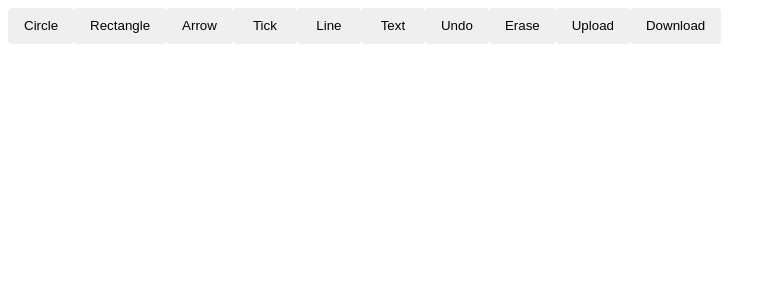
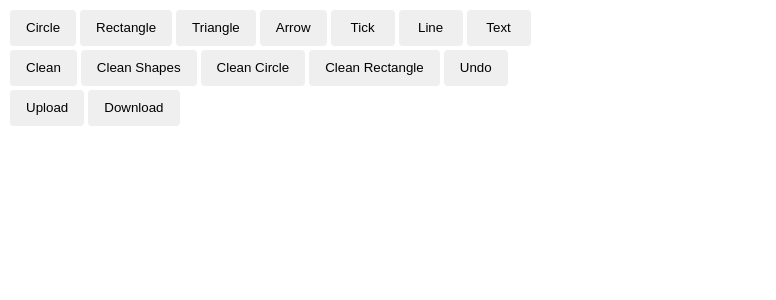
Before and after one commit to YMN-310/Image-Editor, an Angular app: page /whiteboard in a window 1280 px wide. Shown: the top 300 px of the page, without its empty margins (0-776 px from the left). Built offline with nearby package versions, Linux system fonts and the light colour scheme.

Commit message:
all except text and colour picker

```diff
--- a/src/app/shape.service.ts
+++ b/src/app/shape.service.ts
@@ -9,6 +9,7 @@ export class ShapeService {
     return new Konva.Circle({
       x: 100,
       y: 100,
+      type: 'Circle',
       radius: 70,
       // fill: 'red',
       strokeScaleEnabled: false,
@@ -16,6 +17,19 @@ export class ShapeService {
       strokeWidth: 4,
       draggable: true
     });
+  }
+  triangle(){
+    return new Konva.RegularPolygon({
+      x: 400,
+      y: 150,
+      sides: 3,
+      radius: 50,
+      type : "Triangle",
+      draggable: true,
+      stroke: 'black',
+      strokeWidth: 4,
+      strokeScaleEnabled: false,
+      });
   }
   arrow() {
     return new Konva.Arrow({
@@ -70,6 +84,7 @@ export class ShapeService {
     return new Konva.Rect({
       x: 20,
       y: 20,
+      type: 'Rectangle',
       width: 100,
       height: 50,
       // fill: 'green',
--- a/src/app/whiteboard-page/whiteboard-page.component.css
+++ b/src/app/whiteboard-page/whiteboard-page.component.css
@@ -0,0 +1,6 @@
+button{
+  margin: 2px;
+}
+#buttons{
+  position: fixed;
+}
--- a/src/app/whiteboard-page/whiteboard-page.component.html
+++ b/src/app/whiteboard-page/whiteboard-page.component.html
@@ -1,8 +1,11 @@
+<!-- <div id="" class="row"> -->
   <div class="row">
     <button mat-raised-button [color]='selectedButton["circle"] ? "primary":""'
         (click)='setSelection("circle"); addShape("circle")'>Circle</button>
     <button mat-raised-button [color]='selectedButton["rectangle"] ? "primary":""'
         (click)='setSelection("rectangle"); addShape("rectangle")'>Rectangle</button>
+    <button mat-raised-button [color]='selectedButton["triangle"] ? "primary":""'
+        (click)='setSelection("triangle"); addShape("triangle")'>Triangle</button>
     <button mat-raised-button [color]='selectedButton["arrow"] ? "primary":""'
         (click)='setSelection("arrow"); addShape("arrow")'>Arrow</button>
     <button mat-raised-button [color]='selectedButton["tick"] ? "primary":""'
@@ -11,10 +14,22 @@
         (click)='setSelection("line"); addShape("line"); erase = false'>Line</button>
     <button mat-raised-button [color]='selectedButton["text"] ? "primary":""'
         (click)='setSelection("text"); addShape("text")'>Text</button>
+  </div>
+  <div class="row">
+    <button mat-raised-button [color]='selectedButton["clean"] ? "primary":""'
+        (click)='cleanfunc();'>Clean</button>
+    <button mat-raised-button [color]='selectedButton["cleanshapes"] ? "primary":""'
+        (click)='cleanshapesfunc()'>Clean Shapes</button>
+    <button mat-raised-button [color]='selectedButton["cleancircle"] ? "primary":""'
+        (click)='cleancirclefunc()'>Clean Circle</button>
+    <button mat-raised-button [color]='selectedButton["cleanrectangle"] ? "primary":""'
+        (click)='cleanrectanglefunc()'>Clean Rectangle</button>
     <button mat-raised-button [color]='selectedButton["undo"] ? "primary":""'
         (click)='clearSelection(); setSelection("undo"); undo()'>Undo</button>
-  <button mat-raised-button [color]='selectedButton["erase"] ? "primary":""'
-      (click)='clearSelection(); setSelection("erase"); erase = true'>Erase</button>
+    <!-- <button mat-raised-button [color]='selectedButton["erase"] ? "primary":""' -->
+        <!-- (click)='clearSelection(); setSelection("erase"); erase = true'>Erase</button> -->
+  </div>
+  <div class="row">
     <button type="button" mat-raised-button (click)="fileInput.click()">
       <span>Upload</span>
       <input #fileInput type="file" (change)="imgUpload($event)" style="display:none;" />
@@ -22,4 +37,5 @@
     <button mat-raised-button [color]='selectedButton["erase"] ? "primary":""'
         (click)='downloadImage();'>Download</button>
   </div>
+<!-- </div> -->
 <div id="container"></div>
--- a/src/app/whiteboard-page/whiteboard-page.component.ts
+++ b/src/app/whiteboard-page/whiteboard-page.component.ts
@@ -20,7 +20,8 @@ export class WhiteboardPageComponent implements OnInit {
     'erase': false,
     'text': false,
     'arrow': false,
-    'tick': false
+    'tick': false,
+    'triangle': false
   }
   // reshape: Konva.Transformer = new Konva.Transformer();
   erase: boolean = false;
@@ -71,6 +72,9 @@ export class WhiteboardPageComponent implements OnInit {
     else if(type == 'tick') {
       this.addTick();
     }
+    else if(type == 'triangle') {
+      this.addTriangle();
+    }
   }
   addText() {
     const text = this.textNodeService.textNode(this.stage, this.layer);
@@ -112,7 +116,13 @@ export class WhiteboardPageComponent implements OnInit {
     this.layer.add(rectangle);
     this.stage.add(this.layer);
     this.addTransformerListeners();
-
+  }
+  addTriangle() {
+    const triangle = this.shapeService.triangle();
+    this.shapes.push(triangle);
+    this.layer.add(triangle);
+    this.stage.add(this.layer);
+    this.addTransformerListeners();
   }
   addLine() {
     this.selectedButton['line'] = true;
@@ -156,6 +166,86 @@ export class WhiteboardPageComponent implements OnInit {
     }
     this.layer.draw();
   }
+  /*****************Clean Functions *******************/
+
+  cleanBG(){
+    for (var i = 0; i < this.shapes.length; i++) {
+        // reshape.detach();
+        this.shapes[i].destroy();
+        this.shapes.splice(i, 1);
+        i--;
+    }
+  }
+
+  cleanfunc(){
+    // this.not_draw();
+    this.transformers.forEach(t => {
+      t.detach();
+    });
+    for (var i = 0; i < this.shapes.length; i++) {
+      if (this.shapes[i]["attrs"].type !== "Image") {
+        // reshape.detach();
+        this.shapes[i].destroy();
+        this.shapes.splice(i, 1);
+        i--;
+      }
+    }
+    console.log('clean',this.shapes);
+  }
+
+  cleanshapesfunc(){
+    // this.not_draw();
+    this.transformers.forEach(t => {
+      t.detach();
+    });
+    for (var i = 0; i < this.shapes.length; i++) {
+      if (
+        this.shapes[i]["attrs"].type !== "Image" &&
+        this.shapes[i]["attrs"].type !== "Text" &&
+        this.shapes[i]["attrs"].type !== "Draw"
+      ) {
+        // reshape.detach();
+        this.shapes[i].destroy();
+        this.shapes.splice(i, 1);
+        i--;
+      }
+    }
+    console.log('cleanshape',this.shapes);
+  }
+
+  cleancirclefunc(){
+    // this.not_draw();
+    this.transformers.forEach(t => {
+      t.detach();
+    });
+    for (var i = 0; i < this.shapes.length; i++) {
+      if (this.shapes[i]["attrs"].type === "Circle") {
+        // reshape.detach();
+        this.shapes[i].destroy();
+        this.shapes.splice(i, 1);
+        i--;
+      }
+    }
+    console.log('cleancircle',this.shapes);
+  }
+
+  cleanrectanglefunc(){
+    // this.not_draw();
+    this.transformers.forEach(t => {
+      t.detach();
+    });
+    for (var i = 0; i < this.shapes.length; i++) {
+      if (this.shapes[i]["attrs"].type === "Rectangle") {
+        // reshape.detach();
+        this.shapes[i].destroy();
+        this.shapes.splice(i, 1);
+        i--;
+      }
+    }
+    console.log('cleanrectangle',this.shapes);
+  }
+
+  /*****************Clean Functions *******************/
   /*****************Image Upload *******************/
   imgUpload(e: any) {
     var URL = window.webkitURL || window.URL;
@@ -168,7 +258,7 @@ export class WhiteboardPageComponent implements OnInit {
     var _this=this;
 
     img.onload = function(e) {
-      // CleanBG();
+      _this.cleanBG();
       console.log(e);
       var w=e.currentTarget['width']; //Taking width and height of the image.
       var h=e.currentTarget['height'];
```
Lines whose indentation alone changed are shown as unchanged.
